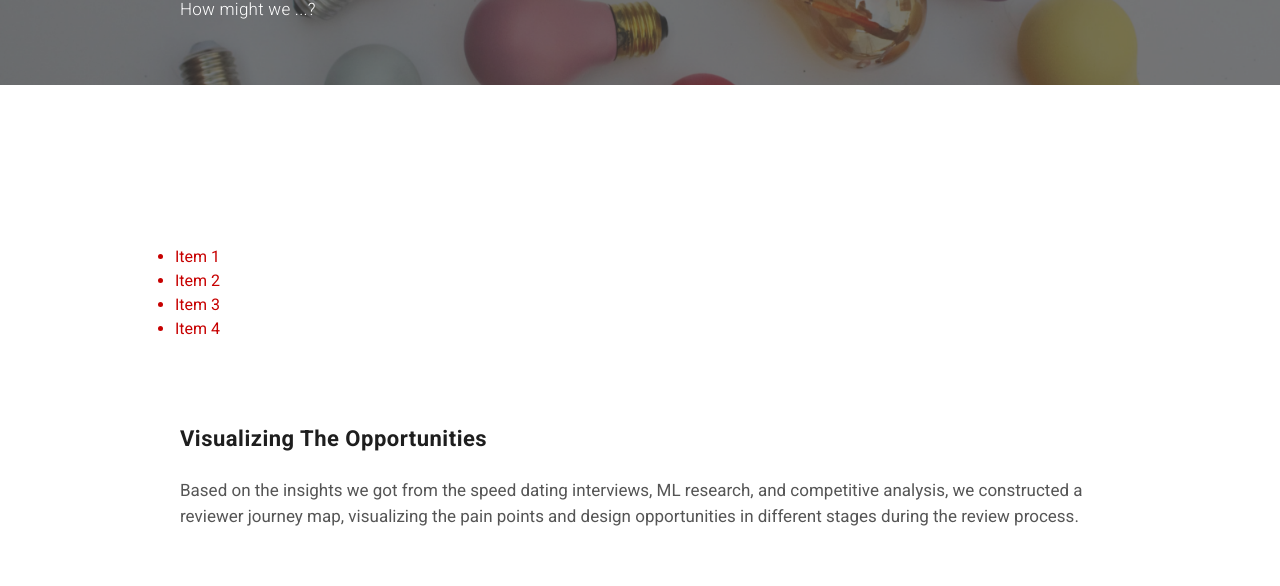
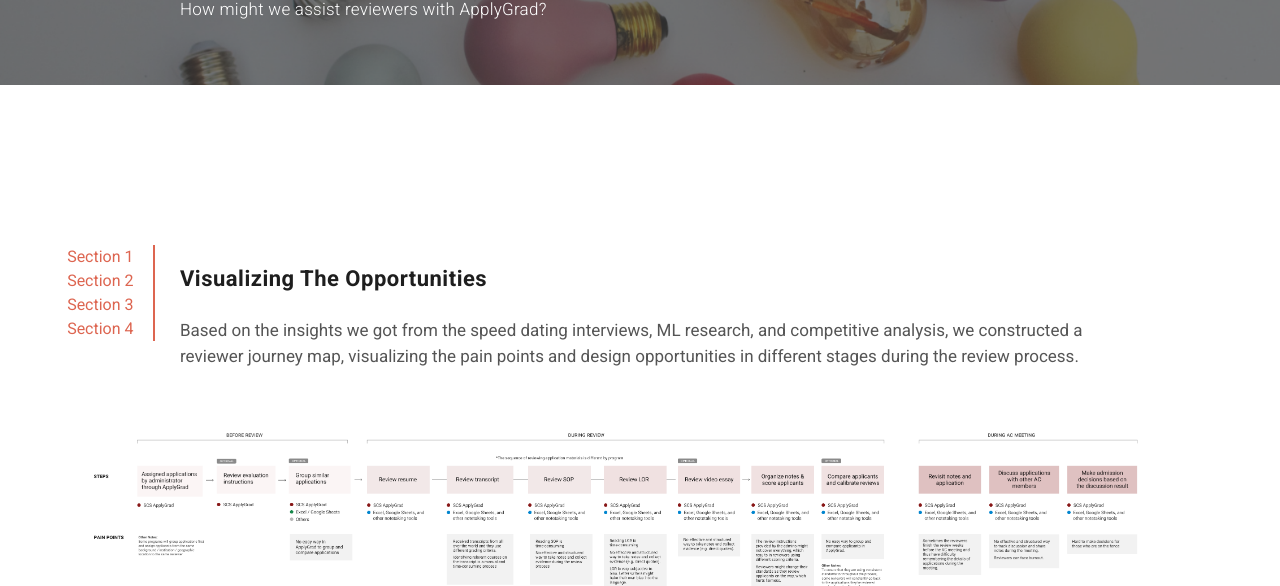
Before and after one commit to yuanxinran/SCSApplyGrad, a plain HTML site: page needs-identified.html in a window 1280 px wide. Shown: the part 315-901 px from the top of the page. Drawn offline with Linux system fonts and the light colour scheme.

Commit message:
Finalize sidenav design, add responsiveness

```diff
--- a/assets/css/pages.css
+++ b/assets/css/pages.css
@@ -6,17 +6,44 @@ ul.in-text{
 }
 
 .sidebar-container {
+  /* display: inline-block; */
   position: -webkit-sticky; /* Safari */
   position: sticky;
-  display: inline-block;
   top: 10rem;
   margin-top: 10rem;
-  margin-left: 10rem;
+  margin-left: 3rem;
   z-index: 5;
+  text-align: center;
+  border-right: solid 2px #dd6550;
 }
 
 .sidebar-item {
-  color:rgb(199, 0, 0);
+  list-style: none;
+}
+
+.sidebar-item a {
+  color: #dd6550;
+  text-decoration: none;
+  transition: 0.3s;
+}
+
+.sidebar-item a:hover {
+  color: #940303;
+}
+
+/* Move the first section of each page up a bit, since the sidenav is taking a whole row (this is not the best solution) */
+.first-section {
+  margin-top: -10rem;
+}
+
+@media (max-width: 1024px) {
+  .sidebar-container {
+    display: none;
+  }
+
+  .first-section {
+    margin-top: 0;
+  }
 }
 
 .page-welcome{
@@ -25,7 +52,6 @@ ul.in-text{
     display: flex;
     align-items: center;
     justify-content: center;
-
     background-repeat: no-repeat;
   /*
   TRY IT ... with or without CENTER CENTER
--- a/header.html
+++ b/header.html
@@ -51,7 +51,7 @@
                   <ul>
                     <li><a href="./problem.html">01 Problem</a></li>
                     <li><a href="./progress.html">02 Progress</a></li>
-                    <li><a href="./needs-identified.html">03 Needs Identified</a></li>
+                    <li><a href="./needs-identified.html">03 Identify Needs</a></li>
                     <li><a href="./ml-research.html">04 Machine Learning</a></li>
                   </ul>
                 </li>
--- a/needs-identified.html
+++ b/needs-identified.html
@@ -53,8 +53,8 @@
               class="left-text col-lg-10 col-md-10 col-sm-12 col-xs-12"
               data-scroll-reveal="enter left move 30px over 0.5s after 0.4s"
             >
-              <h1>Needs Identified</h1>
-              <p>How might we ...?</p>
+              <h1>Identify Needs</h1>
+              <p>How might we assist reviewers with ApplyGrad?</p>
             </div>
           </div>
         </div>
@@ -66,16 +66,16 @@
     <!-- ***** Sidebar Start ***** -->
     <div class="sidebar-container col-lg-1">
       <ul>
-        <li class="sidebar-item">Item 1</li>
-        <li class="sidebar-item">Item 2</li>
-        <li class="sidebar-item">Item 3</li>
-        <li class="sidebar-item">Item 4</li>
+        <li class="sidebar-item"><a href="#section-1">Section 1</a></li>
+        <li class="sidebar-item"><a href="#section-2">Section 2</a></li>
+        <li class="sidebar-item"><a href="#section-3">Section 3</a></li>
+        <li class="sidebar-item"><a href="#section-4">Section 4</a></li>
       </ul>
     </div>
     <!-- ***** Sidebar End ***** -->
 
     <!-- ***** Section 1 Start ***** -->
-    <section class="section page-section">
+    <section class="section page-section first-section" id="">
       <div class="container">
         <div class="row justify-content-center">
           <div class="right-text col-lg-10 col-md-10 col-sm-12 mobile-top-fix">
```
